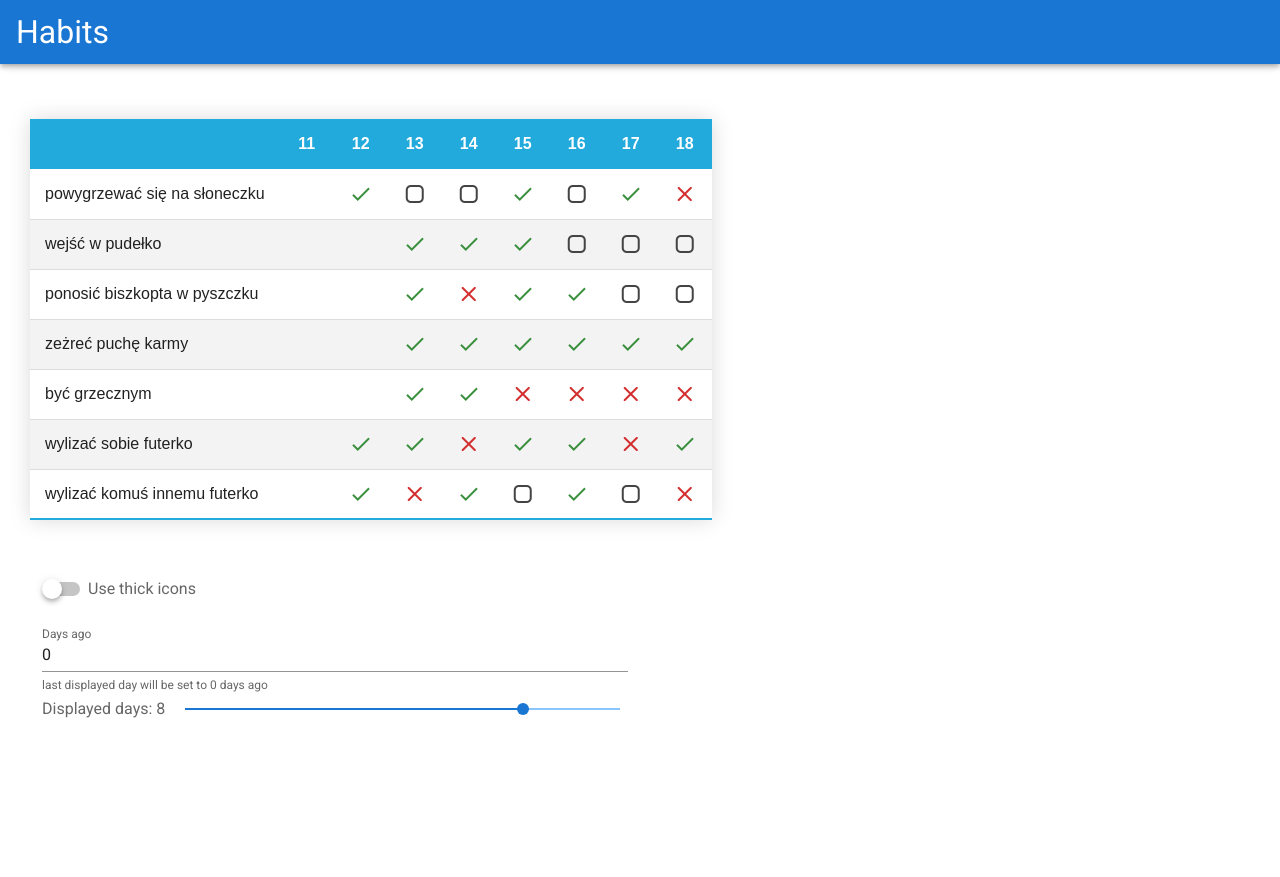
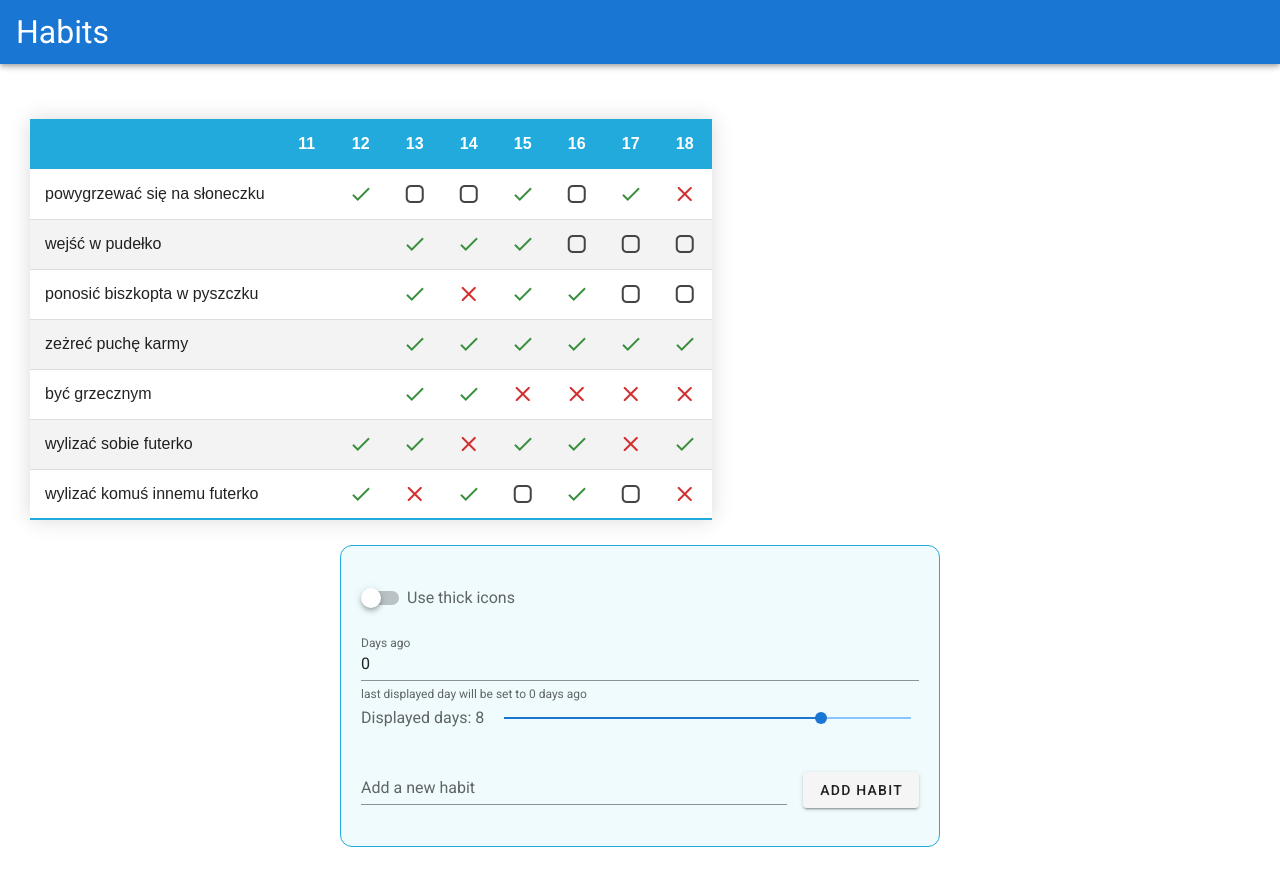
Before and after one commit to FilipTarajko/habit_tracker, a Vue app: page / in a window 1280 px wide. Before the commit the page ends 800 px from the top, so only its background shows below. Built offline with nearby package versions, Linux system fonts and the light colour scheme.

Commit message:
add habit creation

```diff
--- a/src/components/Dashboard.vue
+++ b/src/components/Dashboard.vue
@@ -91,7 +91,7 @@
         </tr>
       </tbody>
     </table>
-    <v-col v-if="this.loaded" cols="12" sm="6">
+    <div v-if="this.loaded" id="settingsDiv">
       <v-switch
         v-model="settings.useThick"
         label="Use thick icons"
@@ -116,7 +116,21 @@
         :label="'Displayed days: ' + settings.displayedDays"
         @change="updateSettings"
       ></v-slider>
-    </v-col>
+      <v-container>
+        <v-row>
+          <v-text-field
+            id="newHabitNameInput"
+            label="Add a new habit"
+            persistent-hint
+          ></v-text-field>
+          <v-btn
+            @click="addNewHabit"
+            style="margin-top: 16px; margin-left: 16px;"
+            >add habit</v-btn
+          >
+        </v-row>
+      </v-container>
+    </div>
   </div>
 </template>
 
@@ -132,6 +146,13 @@ export default {
     },
   }),
   methods: {
+    addNewHabit: function() {
+      this.habits.push({
+        name: document.getElementById("newHabitNameInput").value,
+        startDay: new Date(new Date().toISOString().substring(0, 10)),
+        records: {},
+      });
+    },
     updateSettings: function() {
       localStorage.setItem("settings", JSON.stringify(this.settings));
     },
@@ -337,6 +358,15 @@ export default {
 </script>
 
 <style scoped>
+#settingsDiv {
+  max-width: 600px;
+  margin-left: calc(50% - 300px);
+  padding: 20px;
+  border: 1px solid #22aadd;
+  border-radius: 12px;
+  background: #effbfd;
+}
+
 .widthControlledCell {
   text-align: center;
   min-width: 54px;
```
